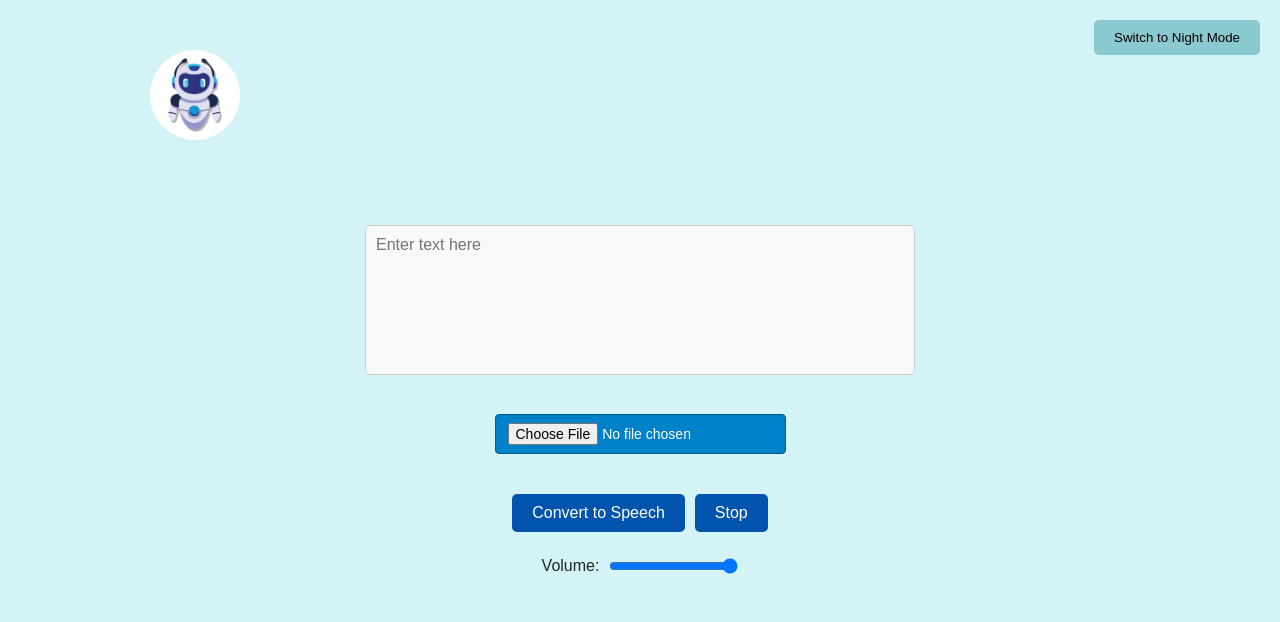
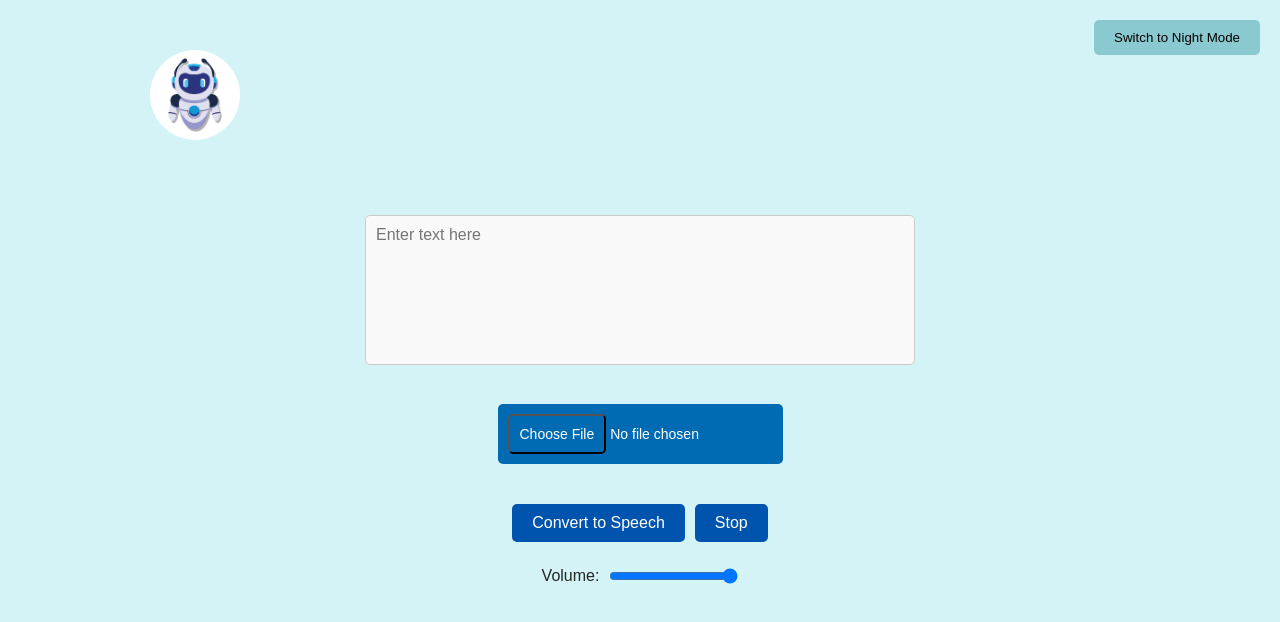
Before and after one commit to 190031241-chaturyaakhilapallem/Accessibility-Bot, a React (Create React App) app: page /text-to-speech in a window 1280 px wide. Shown: the top 622 px of the page. Built offline with nearby package versions, Linux system fonts and the light colour scheme; no server answers; sample sign-in values are in the browser's storage; the HTML template or start-up script is replaced by a standard one.

Commit message:
fixed color contrast errors in text-to-speech page

```diff
--- a/src/TextToSpeech.css
+++ b/src/TextToSpeech.css
@@ -111,11 +111,19 @@
 }
 
 input[type="file"] {
-  background-color: #0082ca; /* Darker blue for better contrast */
-  color: #ffffff; /* White text for better contrast */
-  border: 1px solid #005a8b; /* Border to define edges */
-  padding: 8px 12px;
-  border-radius: 4px;
-  font-size: 14px;
+  background-color: #006bb3; /* Darker shade of blue */
+  color: #ffffff; /* Ensure text is white for readability */
+  padding: 10px;
+  border-radius: 5px;
+  font-size: 14px; /* Adjust font size if needed */
+  border: none;
   cursor: pointer;
 }
+
+input[type="file"]::file-selector-button {
+  background-color: #006bb3; /* Button matches input background */
+  color: #ffffff;
+  padding: 10px;
+  border-radius: 5px;
+  cursor: pointer;
+}
```
